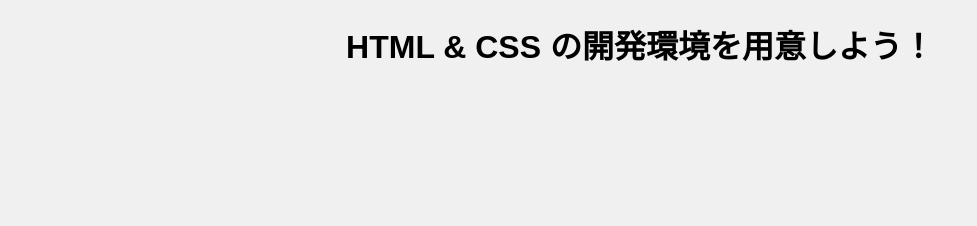
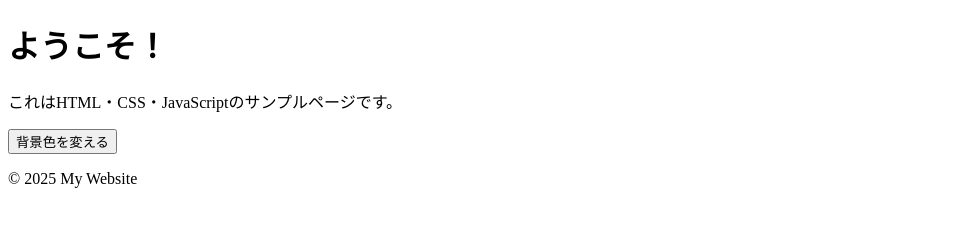
Before and after one commit to rikuto1515/my-first-web-homePage, a plain HTML site: page index.html in a window 1280 px wide. Shown: the whole page, without its empty margins (0-977 px from the left). Drawn offline with Linux system fonts and the light colour scheme.

Commit message:
Update index.html

```diff
--- a/index.html
+++ b/index.html
@@ -1,11 +1,25 @@
 <!DOCTYPE html>
-<html>
-  <head>
-    <meta charset="utf-8">
-    <title>Progate</title>
-    <link rel="stylesheet" href="stylesheet.css">
-  </head>
-  <body>
-    <h1 class="title">HTML & CSS の開発環境を用意しよう！</h1>
-  </body>
+<html lang="ja">
+<head>
+    <meta charset="UTF-8">
+    <meta name="viewport" content="width=device-width, initial-scale=1.0">
+    <title>サンプルホームページ</title>
+    <link rel="stylesheet" href="style.css">
+</head>
+<body>
+    <header>
+        <h1>ようこそ！</h1>
+        <p>これはHTML・CSS・JavaScriptのサンプルページです。</p>
+    </header>
+
+    <main>
+        <button id="changeColorBtn">背景色を変える</button>
+    </main>
+
+    <footer>
+        <p>© 2025 My Website</p>
+    </footer>
+
+    <script src="script.js"></script>
+</body>
 </html>
```
